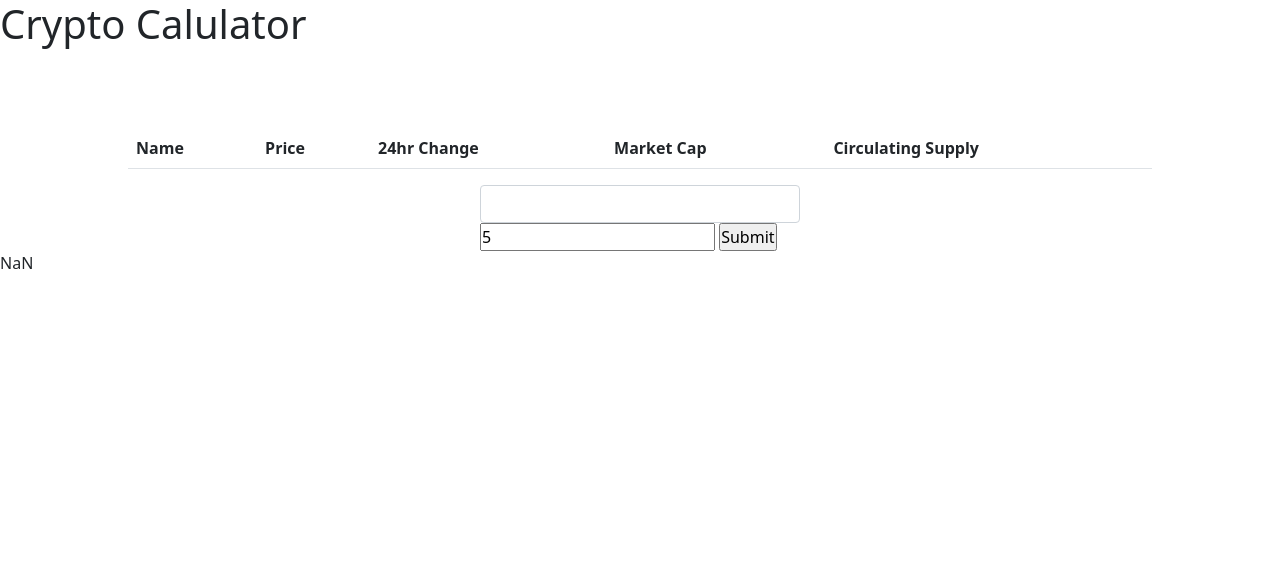
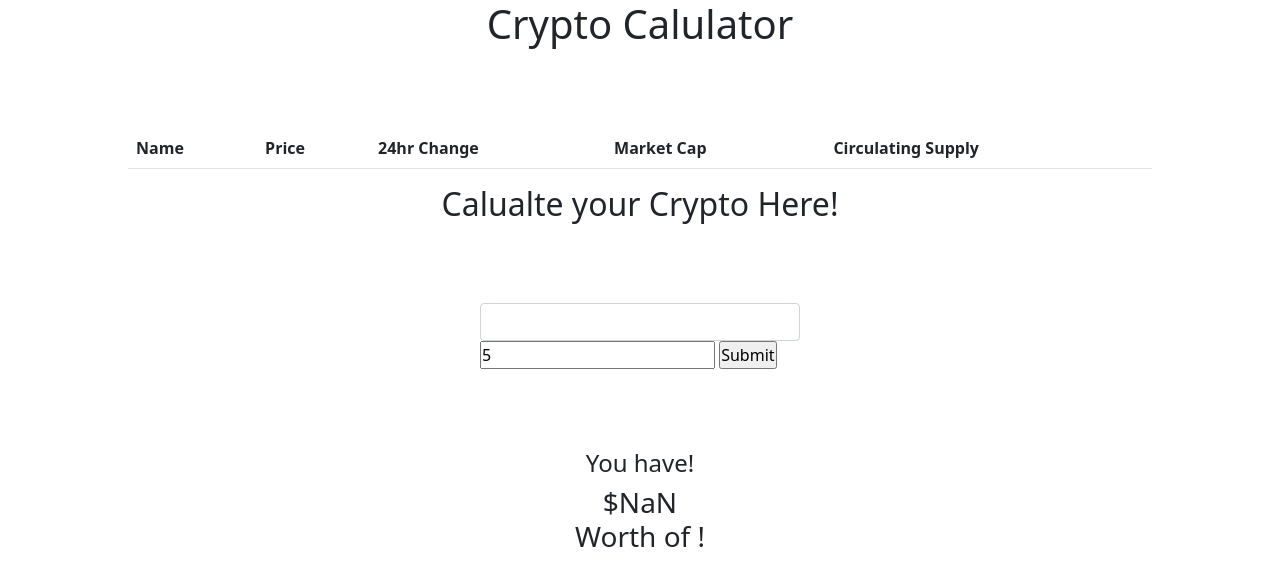
Before and after one commit to SethY8s/CoinMarket-Cap-clone, a website: page public/index.html in a window 1280 px wide. Both pictures are taken after typing "5" into the empty fields and a click on the input "Submit". Drawn offline with nearby package versions, Linux system fonts and the light colour scheme; no server answers.

Commit message:
added styling and photos

```diff
--- a/public/app.js
+++ b/public/app.js
@@ -55,6 +55,6 @@ fetch('http://localhost:2000/data')
     const amount = (document.getElementById('amount')).value;
     const typePrice = pen[`${cryptoType}`];
     const yourWealth = typePrice*amount;
-    feedWealth.insertAdjacentHTML('beforeend', yourWealth)
+    feedWealth.insertAdjacentHTML('beforeend', `<div class="money"><h4>You have!</h4><h3>$${yourWealth.toFixed(2)} <br>Worth of ${cryptoType}!</h3></div>`)
 
   });
--- a/public/index.html
+++ b/public/index.html
@@ -14,7 +14,7 @@
     <link rel="stylesheet" href="./resources/style.css" />
   </head>
   <body>
-    <h1>Crypto Calulator</h1>
+    <h1 class="text-center">Crypto Calulator</h1>
     <section class="table-container">
     <table class="table">
       <thead>
@@ -29,6 +29,7 @@
       <tbody id="feed"></tbody>
     </table>
   </section>
+  <h2 class="text-center ">Calualte your Crypto Here!</h2>
     <section class="form-container">
       <form>
         <select class="form-control" id="form"></select>
--- a/public/resources/style.css
+++ b/public/resources/style.css
@@ -11,5 +11,9 @@
 
 .form-container{
     width: 20rem;
-    margin: auto;
+    margin: 5rem auto 5rem;
 }
+
+.money{
+    text-align: center;
+}
```
Also changed, not shown: public/resources/images/coinmarketcap-logo-4378FC5465-seeklogo.com.png (added).
